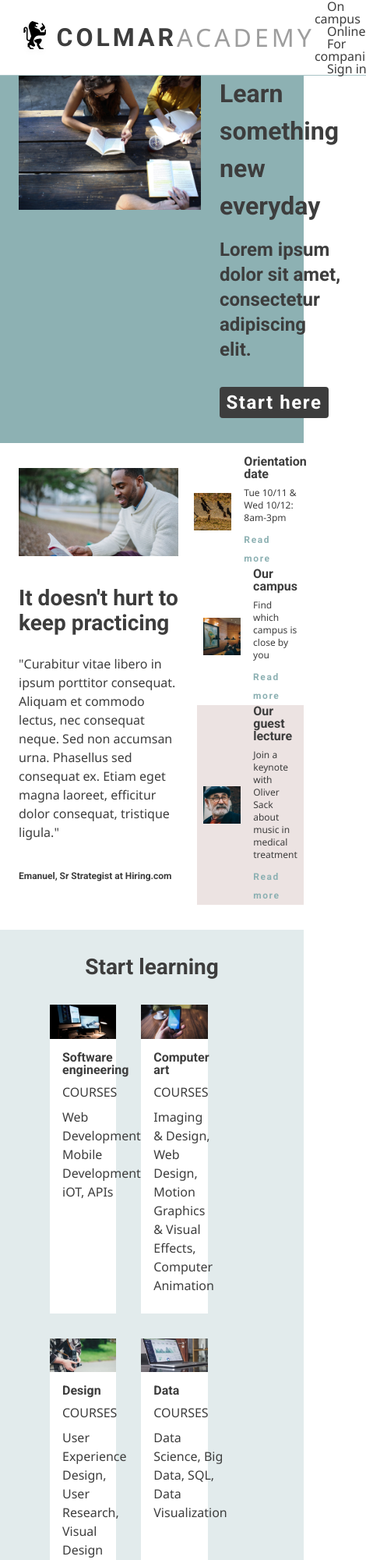
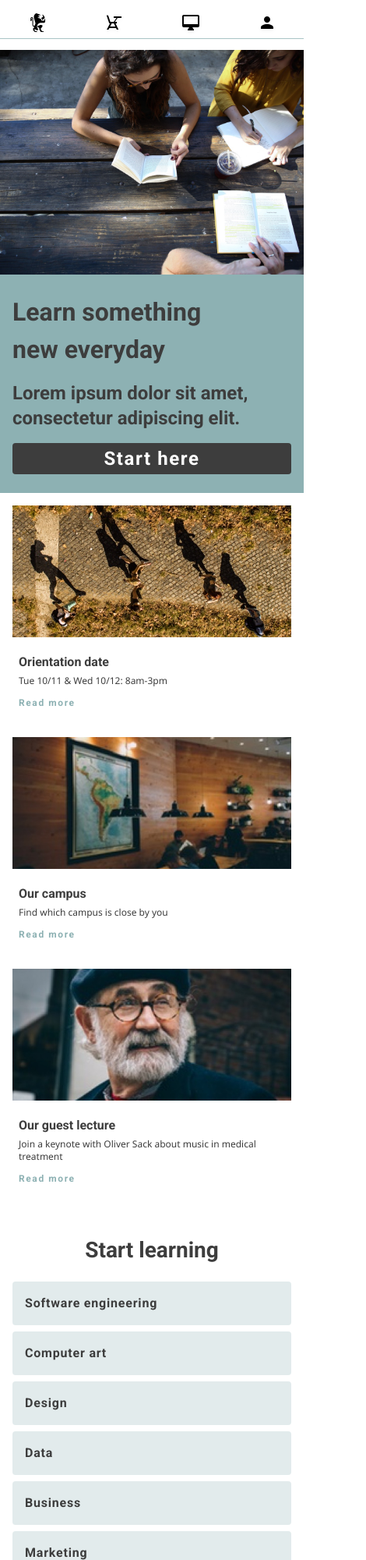
Before and after one commit to gergana007/ColmarAcademy, a plain HTML site: page index.html in a window 390 px wide. Shown: the top 2000 px of the page at 78% size, 470 px wide, since content can reach past the window. Drawn offline with Linux system fonts and the light colour scheme.

Commit message:
Finished everything down to the Thesis exhibit section.

```diff
--- a/index.html
+++ b/index.html
@@ -11,7 +11,7 @@
     <!-- Header and navigation -->
     <header class="flex">
       <div id="site-header">
-        <nav class="flex">
+        <nav class="desktop-menu flex">
           <div class="logo flex">
             <img src="./resources/images/ic-logo.svg" alt="logo">
             <span class="bold allcaps">Colmar</span><span class="transparent allcaps">Academy</span>
@@ -23,10 +23,13 @@
               <li><a href="#">For companies</a></li>
               <li><a href="#">Sign in</a></li>
             </ul>
-            <ul class="mobile-menu">
-              <li><a href="#">Menu</a></li>
-            </ul>
           </div>
+        </nav>
+        <nav class="mobile-menu flex">
+          <a href="#"><img src="./resources/images/ic-logo.svg" alt="logo"></a>
+          <a href="#"><img src="./resources/images/ic-on-campus.svg" alt="logo"></a>
+          <a href="#"><img src="./resources/images/ic-online.svg" alt="logo"></a>
+          <a href="#"><img src="./resources/images/ic-login.svg" alt="logo"></a>
         </nav>
       </div>
     </header>
@@ -44,7 +47,9 @@
 <!-- on-campus -->
     <div class="site-width flex" id="oncampus">
       <div class="featured">
-        <img src="./resources/images/information-main.jpg" alt="student reading">
+        <div class="image">
+          <img src="./resources/images/information-main.jpg" alt="student reading">
+        </div>
         <div class="description flex">
           <h2>It doesn't hurt to keep practicing</h2>
           <p>"Curabitur vitae libero in ipsum porttitor consequat. Aliquam et commodo lectus, nec consequat neque. Sed non accumsan urna. Phasellus sed consequat ex. Etiam eget magna laoreet, efficitur dolor consequat, tristique ligula."</p>
@@ -53,7 +58,12 @@
       </div>
       <div class="sideitems flex">
         <div class="item flex">
-          <img src="./resources/images/information-orientation.jpg" alt="people walking">
+          <div class="image-item">
+            <div class="image">
+              <img class="desktop-image" src="./resources/images/information-orientation.jpg" alt="people walking">
+              <img class="mobile-image" src="./resources/images/information-orientation-mobile.jpg" alt="people walking">
+            </div>
+          </div>
           <div class="description flex">
             <h4>Orientation date</h4>
             <p>Tue 10/11 & Wed 10/12: 8am-3pm</p>
@@ -61,7 +71,12 @@
           </div>
         </div>
         <div class="item flex">
-          <img src="./resources/images/information-campus.jpg" alt="classroom with world map">
+          <div class="image-item">
+            <div class="image">
+              <img class="desktop-image" src="./resources/images/information-campus.jpg" alt="classroom with world map">
+              <img class="mobile-image" src="./resources/images/information-campus-mobile.jpg" alt="classroom with world map">
+            </div>
+          </div>
           <div class="description flex">
             <h4>Our campus</h4>
             <p>Find which campus is close by you</p>
@@ -69,7 +84,12 @@
           </div>
         </div>
         <div class="item flex">
-          <img src="./resources/images/information-guest-lecture.jpg" alt="keynote speaker">
+          <div class="image-item">
+            <div class="image">
+              <img class="desktop-image" src="./resources/images/information-guest-lecture.jpg" alt="keynote speaker">
+              <img class="mobile-image" src="./resources/images/information-guest-lecture-mobile.jpg" alt="keynote speaker">
+            </div>
+          </div>
           <div class="description flex">
             <h4>Our guest lecture</h4>
             <p>Join a keynote with Oliver Sack about music in medical treatment</p>
@@ -132,6 +152,17 @@
           </div>
         </div>
       </div>
+      <div class="learningcourses-mobile">
+        <ul>
+          <li> <a class="learning-button bold" href="#">Software engineering</a> </li>
+          <li> <a class="learning-button bold" href="#">Computer art</a> </li>
+          <li> <a class="learning-button bold" href="#">Design</a> </li>
+          <li> <a class="learning-button bold" href="#">Data</a> </li>
+          <li> <a class="learning-button bold" href="#">Business</a> </li>
+          <li> <a class="learning-button bold" href="#">Marketing</a> </li>
+        </ul>
+
+      </div>
     </div>
 
 
@@ -151,14 +182,18 @@
         </div>
         <div class="sideitems flex">
           <div class="item flex">
-            <img src="./resources/images/thesis-fisma.jpg" alt="phone and papers">
+            <div class="image">
+              <img src="./resources/images/thesis-fisma.jpg" alt="phone and papers">
+            </div>
             <div class="description flex">
               <h4>Fisma: Design and Prototype</h4>
               <p>Designer showcase of new prototype product</p>
             </div>
           </div>
           <div class="item flex">
-            <img src="./resources/images/thesis-now-and-then.jpg" alt="skyline">
+            <div class="image">
+              <img src="./resources/images/thesis-now-and-then.jpg" alt="skyline">
+            </div>
             <div class="description flex">
               <h4>Now and then</h4>
               <p>Research study about New York</p>
--- a/resources/css/style.css
+++ b/resources/css/style.css
@@ -81,9 +81,6 @@ nav {
   letter-spacing: 0.25rem;
   padding: 1rem 0rem;
 }
-.mobile-menu {
-  display: none;
-}
 nav .menu {
   padding-right: 1.5rem;
 }
@@ -94,6 +91,33 @@ li {
 a {
   color: #3d3d3d;
   text-decoration: none;
+}
+.mobile-menu {
+  display: none;
+}
+
+@media only screen and (max-width: 1024px) {
+  .site-width {
+    max-width: 100%;
+  }
+}
+@media only screen and (max-width: 820px) {
+  /* Header and navigation */
+  header {
+    height: 4rem;
+  }
+  .logo {
+    display: none;
+  }
+  .desktop-menu {
+    display: none;
+  }
+  .mobile-menu {
+    display: flex;
+    align-items: center;
+    justify-content: space-around;
+    flex-grow: 1;
+  }
 }
 
 /* banner image */
@@ -146,6 +170,29 @@ a {
   letter-spacing: 0.1rem;
   font-size: 1.5rem;
 }
+@media only screen and (max-width: 820px) {
+  /* banner image */
+  .banner {
+    flex-direction: column;
+  }
+  .banner img {
+    width: 100%;
+    padding: 0 0 0 0;
+    height: 100%;
+  }
+  .banner .description {
+    width: 100%;
+    padding: 1.5rem 1rem;
+  }
+  .banner h1,
+  .banner h3,
+  .description a {
+    margin-right: 2rem;
+  }
+  .button {
+    margin-top: 0;
+  }
+}
 
 /* on-campus */
 #oncampus {
@@ -156,7 +203,7 @@ a {
   width: 60%;
   padding: 0rem 1.5rem;
 }
-.featured img {
+.featured .image img {
   padding-top: 1rem;
   width: 100%;
   height: auto;
@@ -180,10 +227,18 @@ a {
   justify-content: center;
   width: 100%;
 }
-.sideitems img {
+.sideitems .item .image-item {
   width: 35%;
-  height: auto;
+}
+.sideitems .item .image-item .image {
   padding: 1rem;
+}
+.image img {
+  width: 100%;
+  height: 100%;
+}
+.mobile-image {
+  display: none;
 }
 .sideitems .description {
   width: 65%;
@@ -200,6 +255,69 @@ a {
 }
 #oncampus .sideitems .item:last-child {
   background-color: rgba(179, 143, 141, 0.25);
+}
+@media only screen and (max-width: 820px) {
+  /* on-campus */
+  #oncampus {
+    padding: 0;
+    flex-direction: column;
+  }
+  .featured {
+    width: 100%;
+    padding: 0;
+  }
+  .featured .image {
+    padding: 1rem;
+  }
+  .featured .description {
+    padding: 0 2rem;
+  }
+  .featured h2 {
+    padding: 0;
+  }
+  .source {
+    padding: 1rem 0;
+  }
+  .sideitems {
+    width: 100%;
+    margin-bottom: 1rem;
+  }
+  .sideitems .item {
+    flex-direction: column;
+  }
+  .sideitems .item .image-item {
+    width: 100%;
+  }
+  .sideitems .description {
+    width: 100%;
+  }
+  .sideitems h4 {
+    padding-top: 0.5rem;
+  }
+  .sideitems a {
+    padding-bottom: 1rem;
+  }
+  .sideitems .description h4,
+  .sideitems .description p,
+  .sideitems .description a{
+    padding-left: 2rem;
+    padding-right: 1rem;
+  }
+  #oncampus .sideitems .item:last-child {
+    background-color: white;
+  }
+}
+@media only screen and (max-width: 500px) {
+  /* on-campus */
+  .featured {
+    display: none;
+  }
+  .desktop-image {
+    display: none;
+  }
+  .mobile-image {
+    display: block;
+  }
 }
 
 /* start learning */
@@ -222,6 +340,7 @@ a {
   margin: 0 2rem 2rem 0;
   flex-shrink: 1;
   background-color: white;
+  transition: all 0.25s ease-in 0s;
 }
 .learningcourses img {
   width: 100%;
@@ -238,18 +357,70 @@ a {
 .learningcourses .allcaps {
   padding: 0.5rem 0;
 }
+.learningcourses-mobile {
+  display: none;
+}
+@media only screen and (max-width: 860px) {
+  /* start learning */
+  .learningcourses .item {
+    flex-grow: 2;
+  }
+}
+@media only screen and (max-width: 500px) {
+  /* start learning */
+  .learningcourses {
+    display: none;
+  }
+  #startlearning {
+    background-color: white;
+  }
+  #startlearning h2 {
+    padding: 2rem 0 1rem 0;;
+  }
+  .learningcourses-mobile {
+    display: block;
+    margin-bottom: 2rem;
+  }
+  .learningcourses-mobile ul li {
+    display: block;
+    margin-right: 3rem;
+  }
+  .learning-button {
+    display: inline-block;
+    width: 100%;
+    border-radius: 0.25rem;
+    background-color: rgba(141, 177, 179, 0.25);
+    text-align: left;
+    margin-top: 0.5rem;
+    padding: 1rem;
+    transition: all 0.2s linear 0s;
+  }
+  .learning-button:hover  {
+    color: #3d3d3d;
+    background-color: #b38f8d;
+    box-shadow: 0 2px 4px rgba(120, 108, 107, .5)
+  }
+  .learning-button:active {
+    color: white;
+    background-color: #786c6b;
+    box-shadow: 0 2px 4px rgba(120, 108, 107, .5)
+  }
+  .learningcourses-mobile a {
+    letter-spacing: 0.05rem;
+    font-size: 1rem;
+  }
+}
 
 /* Thesis exhibit */
 #exhibit h2 {
   text-align: center;
   padding-top: 1.5rem;
-  padding-bottom: 0.5rem;
+  padding-bottom: 1.5rem;
 }
 #exhibit .featured {
   margin-bottom: 1.5rem;
 }
 .featured video {
-  padding-top: 1rem;
   width: 100%;
   height: auto;
   overflow: hidden;
@@ -267,78 +438,3 @@ a {
   border-top: 1px solid rgba(141, 177, 179, 0.75);
   padding: 1rem 0.5rem 3rem 1.5rem;
 }
-
-/*
-
-@media only screen and (max-width: 1024px) {
-  .banner {
-    padding-top: 0;
-    height: 22rem;
-  }
-  .site-width {
-    max-width: 100%;
-  }
-}
-
-@media only screen and (max-width: 770px) {
-  .whitebox {
-    margin-top: 5rem;
-    margin-right: 2rem;
-  }
-  .whitebox p {
-    font-size: 1.33rem;
-    padding: 0.75rem 4rem;
-  }
-}
-
-@media only screen and (max-width: 680px) {
-  .banner {
-    background-position: 20%;
-    height: 17rem;
-  }
-  .logo span {
-    display: none;
-  }
-  .menu ul {
-    display: none;
-  }
-  .menu ul.mobile-menu {
-    display: block;
-  }
-  .whitebox {
-    margin: 9rem auto 0 auto;
-    width: 100%;
-    text-align: center;
-  }
-  .whitebox p {
-    font-size: 1rem;
-    padding: 1rem 0;
-  }
-  .service-grid, .information {
-    flex-direction: column;
-    align-items: center;
-    justify-content: flex-start;
-    margin-top: 3rem;
-  }
-  .service {
-    height: auto;
-    margin: .77rem;
-    font-size: .77rem;
-  }
-  .info {
-    width: auto;
-  }
-  .info .heading {
-    width: 100%;
-    max-width: 100%;
-    text-align: center;
-  }
-  .info .text {
-    padding: 1rem;
-    font-size: .77rem;
-  }
-  footer .logo {
-    justify-content: center;
-  }
-}
-*/
```
